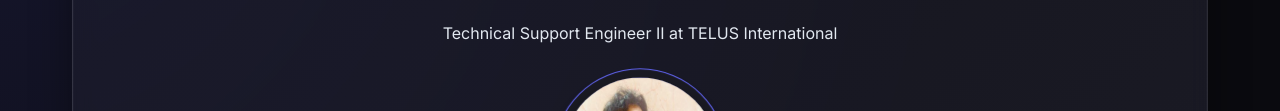
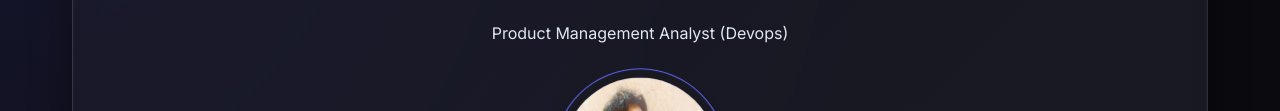
Before and after one commit to mohammadjunaidm/junaid-portfolio, a plain HTML site: page index.html in a window 1280 px wide. Shown: the part 177-288 px from the top of the page. Drawn offline with nearby package versions, Linux system fonts and the light colour scheme.

Commit message:
Update index.html

```diff
--- a/index.html
+++ b/index.html
@@ -171,7 +171,7 @@
 <body>
   <header class="hero" data-tilt data-tilt-max="5">
     <h1>M. Mohammad Junaid</h1>
-    <p>Technical Support Engineer II at TELUS International</p>
+    <p>Product Management Analyst (Devops)</p>
     <img src="https://github.com/mohammadjunaidm/junaid-portfolio/blob/main/junaid_pic.png?raw=true" alt="Junaid's photo" class="profile-img" />
   </header>
 
```
